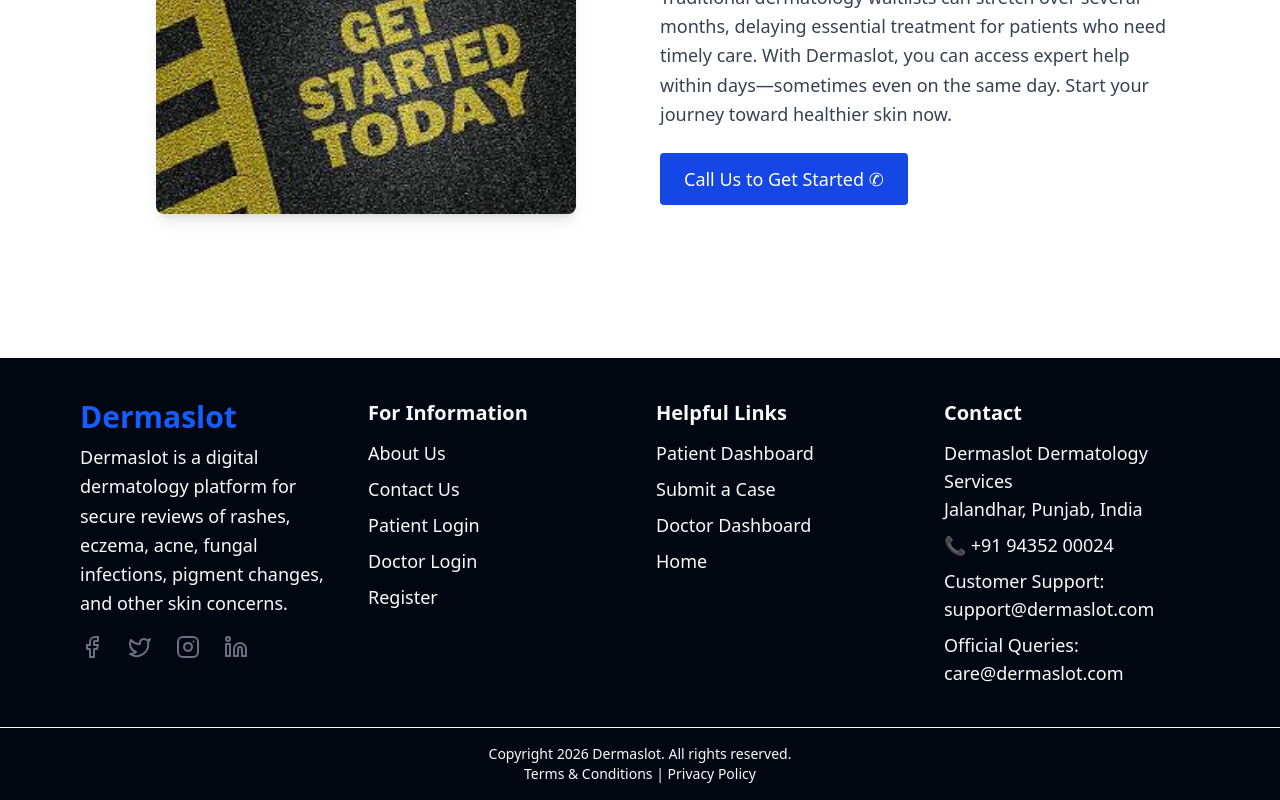
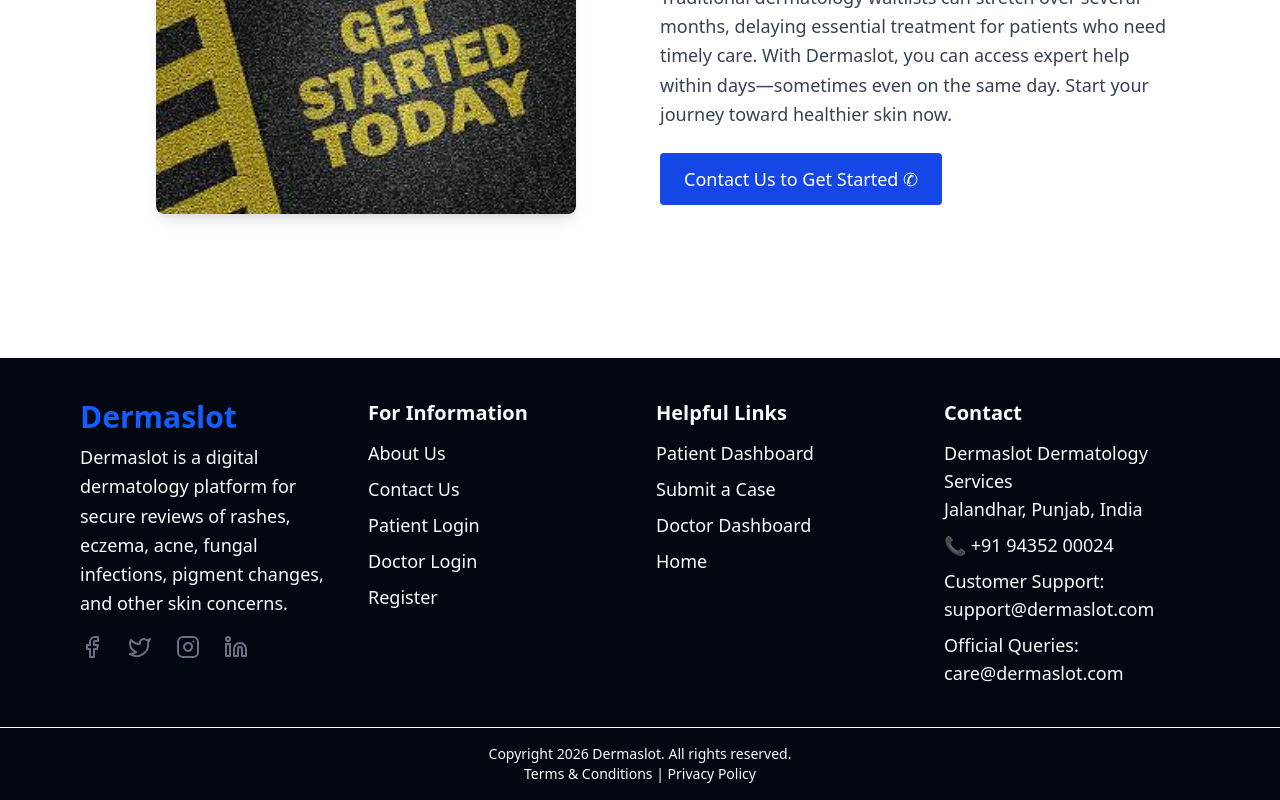
Before and after one commit to SaurabhVishwakarma412/PedoDerma, a React (Vite) app in the folder frontend/: page /about in a window 1280 px wide. Shown: the part 2186-2986 px from the top of the page. Built offline with nearby package versions, Linux system fonts and the light colour scheme.

Commit message:
Updated contact page buttons

```diff
--- a/frontend/src/pages/About.jsx
+++ b/frontend/src/pages/About.jsx
@@ -1,6 +1,7 @@
 // frontend/src/pages/About.jsx
 
 import React from "react";
+import { Link } from "react-router-dom";
 
 // Import your images
 import image1 from "../assets/what.jpg";
@@ -157,9 +158,12 @@
               journey toward healthier skin now.
             </p>
 
-            <button className="mt-6 px-6 py-3 bg-blue-700 text-white text-lg rounded hover:scale-105 transition">
-              Call Us to Get Started ✆
-            </button>
+            <Link
+              to="/contact"
+              className="inline-block mt-6 px-6 py-3 bg-blue-700 text-white text-lg rounded hover:scale-105 transition"
+            >
+              Contact Us to Get Started ✆
+            </Link>
           </div>
         </div>
       </section>
```
